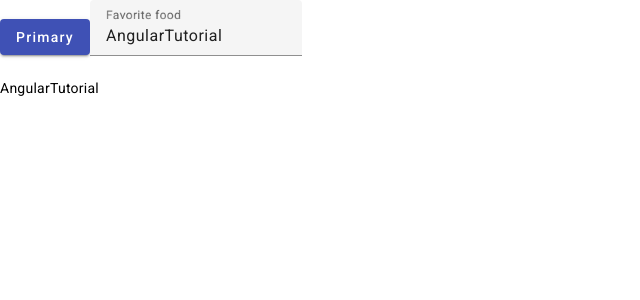
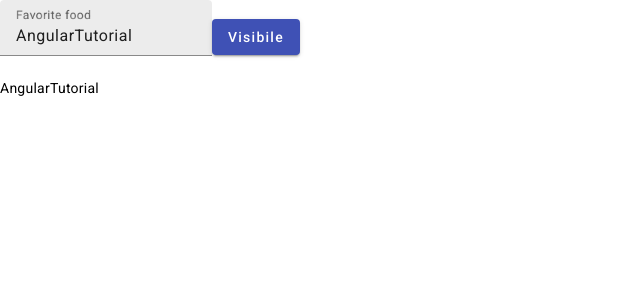
Before and after one commit to rustedredswitch/AngularTutorial, an Angular app: page / in a window 1280 px wide. Shown: the top 300 px of the page, without its empty margins (0-640 px from the left). Built offline with nearby package versions, Linux system fonts and the light colour scheme.

Commit message:
ngif directive

```diff
--- a/src/app/app.component.html
+++ b/src/app/app.component.html
@@ -1,9 +1,15 @@
 <!-- <app-prova></app-prova> -->
-<button mat-raised-button color="primary" (click)="onClick($event)">
-  Primary
-</button>
 <mat-form-field class="example-full-width">
   <mat-label>Favorite food</mat-label>
   <input matInput placeholder="Ex. Pizza" [(ngModel)]="title" />
 </mat-form-field>
-<p>{{ title }}</p>
+<button mat-raised-button color="primary" (click)="onClick($event)">
+  Visibile
+</button>
+<ng-template *ngIf="isVisible ; then ifBlock else elseBlock"></ng-template>
+<ng-template #ifBlock>
+  <p>{{ title }}</p>
+</ng-template>
+<ng-template #elseBlock>
+  <p>Not visible</p>
+</ng-template>
--- a/src/app/app.component.ts
+++ b/src/app/app.component.ts
@@ -7,6 +7,7 @@ import { Component } from '@angular/core';
 })
 export class AppComponent {
   title = 'AngularTutorial';
+  isVisible: Boolean = true;
 
   // onInput(event: Event) {
   //   this.title = (<HTMLInputElement>event.target).value;
@@ -15,5 +16,6 @@ export class AppComponent {
 
   onClick(event: Event) {
     this.title = "Hai cliccato il bottone";
+    this.isVisible = !this.isVisible;
   }
 }
```
